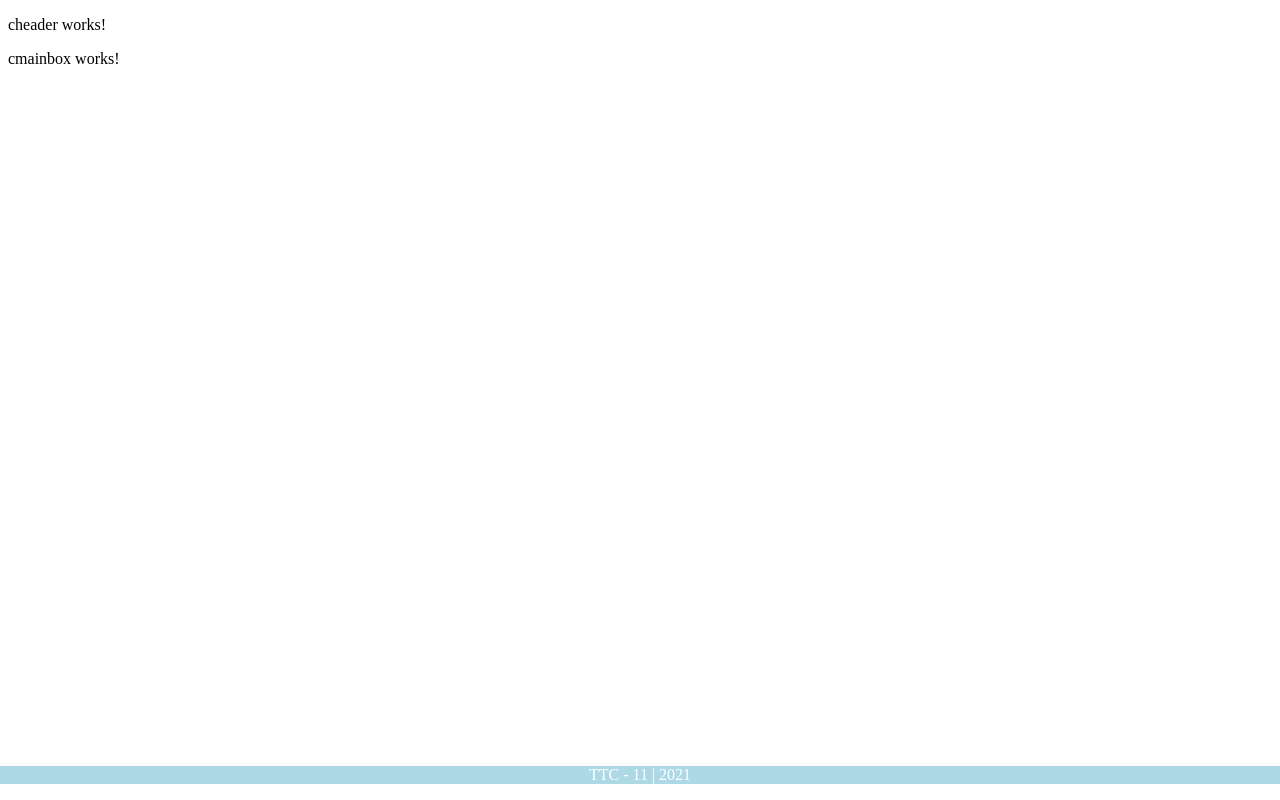
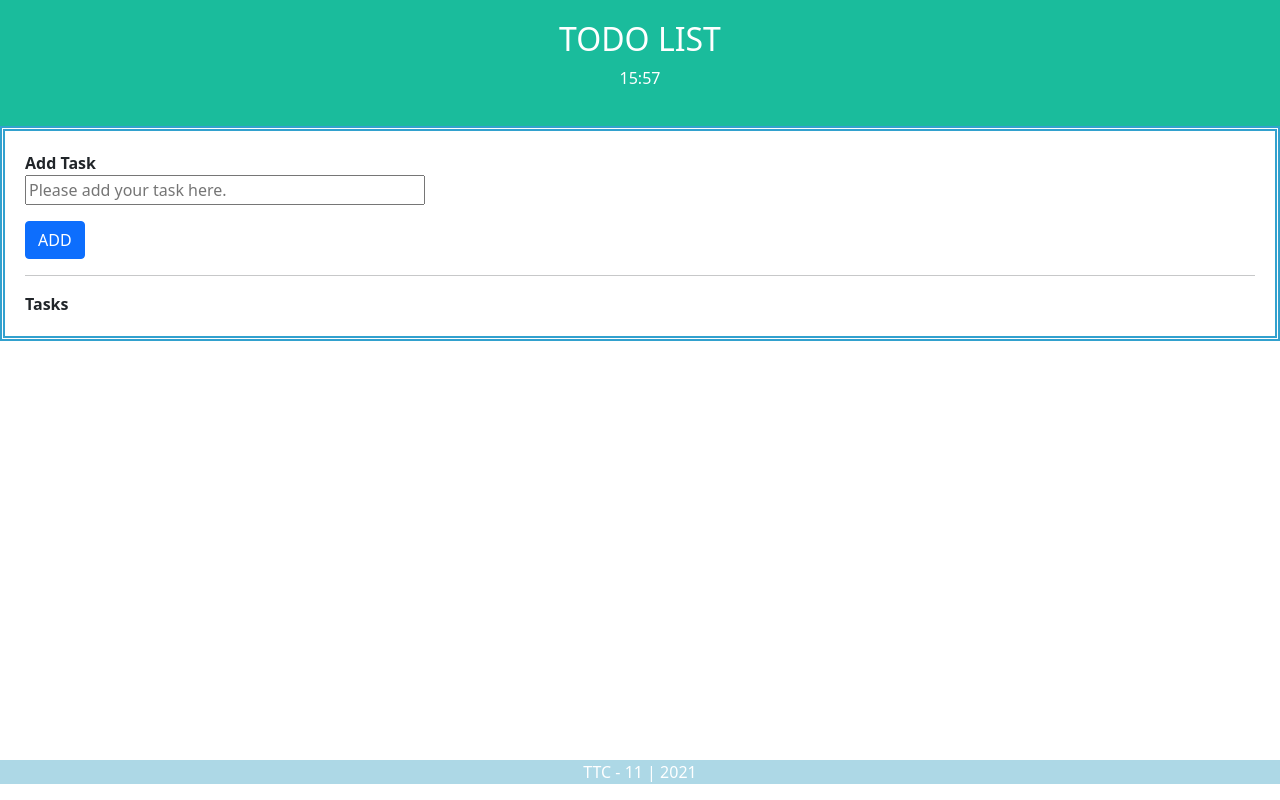
Before and after one commit to NajlaBH/ngtodolist, an Angular app: page / in a window 1280 px wide. Built offline with nearby package versions, Linux system fonts and the light colour scheme.

Commit message:
:construction: Todo List with ng.

```diff
--- a/angular.json
+++ b/angular.json
@@ -27,7 +27,8 @@
               "src/assets"
             ],
             "styles": [
-              "src/styles.css"
+              "src/styles.css",
+	      "node_modules/bootstrap/dist/css/bootstrap.min.css"
             ],
             "scripts": []
           },
--- a/package.json
+++ b/package.json
@@ -18,6 +18,7 @@
     "@angular/platform-browser": "~13.0.0",
     "@angular/platform-browser-dynamic": "~13.0.0",
     "@angular/router": "~13.0.0",
+    "bootstrap": "^5.1.3",
     "rxjs": "~7.4.0",
     "tslib": "^2.3.0",
     "zone.js": "~0.11.4"
--- a/src/app/app.module.ts
+++ b/src/app/app.module.ts
@@ -2,6 +2,9 @@ import { NgModule } from '@angular/core';
 import { BrowserModule } from '@angular/platform-browser';
 
 import { AppRoutingModule } from './app-routing.module';
+
+import { FormsModule } from '@angular/forms';
+
 import { AppComponent } from './app.component';
 import { CheaderComponent } from './cheader/cheader.component';
 import { CfooterComponent } from './cfooter/cfooter.component';
@@ -16,7 +19,8 @@ import { CmainboxComponent } from './cmainbox/cmainbox.component';
   ],
   imports: [
     BrowserModule,
-    AppRoutingModule
+    AppRoutingModule,
+    FormsModule
   ],
   providers: [],
   bootstrap: [AppComponent]
--- a/src/app/cheader/cheader.component.css
+++ b/src/app/cheader/cheader.component.css
@@ -0,0 +1,7 @@
+.cheader {
+  padding: 20px;
+  text-align: center;
+  background: #1abc9c;
+  color: white;
+  /*font-size: 25px;*/
+}
--- a/src/app/cheader/cheader.component.html
+++ b/src/app/cheader/cheader.component.html
@@ -1 +1,4 @@
-<p>cheader works!</p>
+<div class="cheader">
+	<h2>TODO LIST</h2>
+	<p> {{ cheadertime }} </p>
+</div>
--- a/src/app/cheader/cheader.component.ts
+++ b/src/app/cheader/cheader.component.ts
@@ -11,5 +11,6 @@ export class CheaderComponent implements OnInit {
 
   ngOnInit(): void {
   }
-
+  today = new Date();
+  cheadertime = this.today.getHours() + ":"+ this.today.getMinutes();
 }
--- a/src/app/cmainbox/cmainbox.component.css
+++ b/src/app/cmainbox/cmainbox.component.css
@@ -0,0 +1,9 @@
+.cmainbox{
+ border: thick double #32a1ce;
+ top: 20px;
+ bottom: 20px;
+ left: 20px;
+ right: 20px;
+ padding: 20px;
+ height: 90%;
+}
--- a/src/app/cmainbox/cmainbox.component.html
+++ b/src/app/cmainbox/cmainbox.component.html
@@ -1 +1,19 @@
-<p>cmainbox works!</p>
+<div class="cmainbox">
+	<div>
+	   <label><strong> Add Task</strong> </label><br>
+	   <input style="width:400px;" type="text" id="inputTask" [(ngModel)]="inputTask" placeholder="Please add your task here."/>
+	   &emsp;
+	   <p style="width:200px;"></p>
+	   <button type="button" class="btn btn-primary" (click)="addToTaskList()" >ADD</button>
+	</div>
+	<hr>
+	<div>
+	    <label><strong>Tasks</strong></label>
+	    <ul class="list-group">
+  		<li class="list-group-item" *ngFor="let task of taskList" >
+			<p style="padding-right:60px;">{{ task  }}
+			<button style="align:right;" type="button" class="btn btn-outline-danger">X</button></p>
+		</li>
+	     </ul>
+	</div>
+</div>
--- a/src/app/cmainbox/cmainbox.component.ts
+++ b/src/app/cmainbox/cmainbox.component.ts
@@ -1,4 +1,5 @@
 import { Component, OnInit } from '@angular/core';
+
 
 @Component({
   selector: 'app-cmainbox',
@@ -7,9 +8,31 @@ import { Component, OnInit } from '@angular/core';
 })
 export class CmainboxComponent implements OnInit {
 
+  //Declaration
+  //Get the input task
+  inputTask:string="";
+  taskList:string[]=[];
+
   constructor() { }
 
   ngOnInit(): void {
   }
 
+  spliceIt(element: string,stringArray:string[]){
+    stringArray.forEach((value,index)=>{
+        if(value==element) stringArray.splice(index,1);
+    });
+  }
+  addToTaskList(){
+    //console.log('it does nothing',this.inputTask);
+    if(this.inputTask != "Please add your task here." && this.inputTask != ""){
+	    this.spliceIt('No tasks yet :)',this.taskList);
+	    this.taskList.push(this.inputTask);
+    }else{
+	    if(this.taskList=[]){
+		    this.taskList=['No tasks yet :)'];
+	    }
+    }
+  }
+
 }
```
Also changed, not shown: 1 other file (tests, documents, lock files or other folders).
